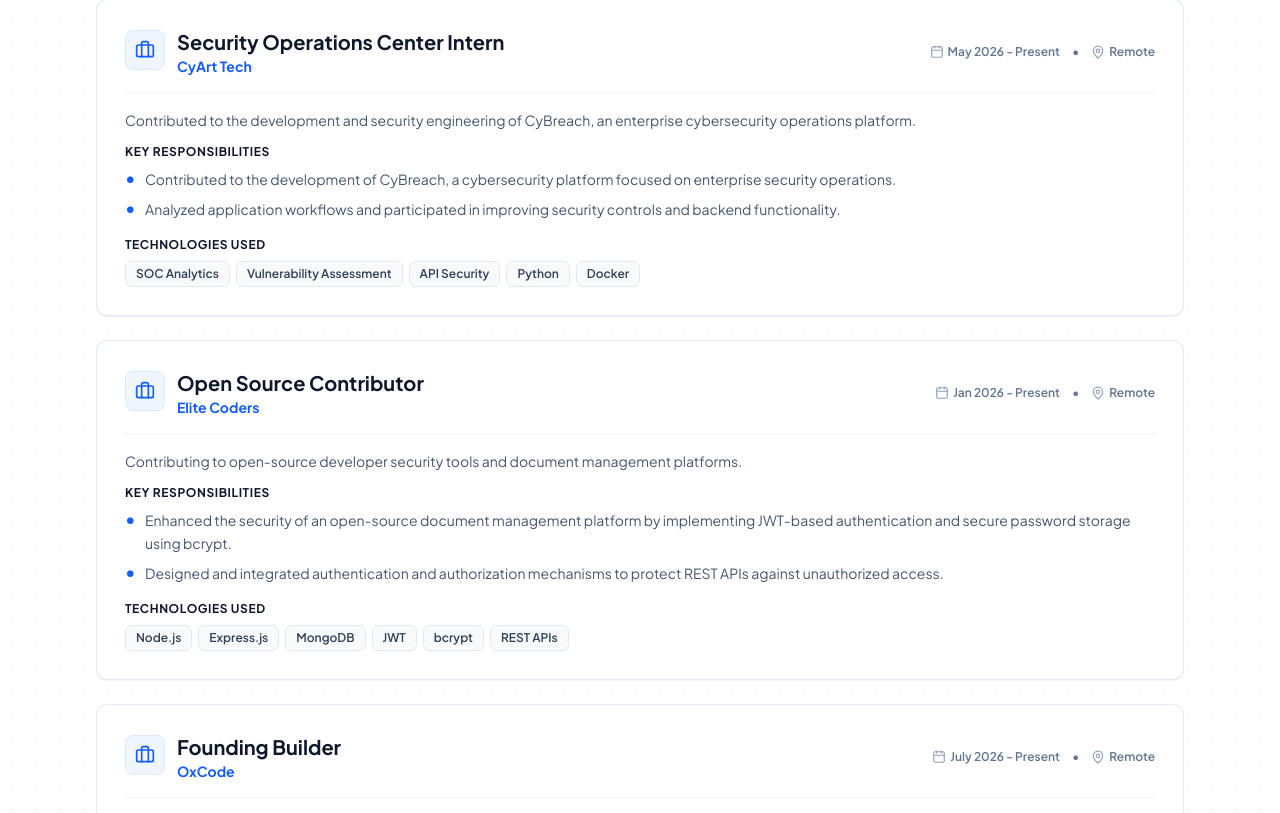
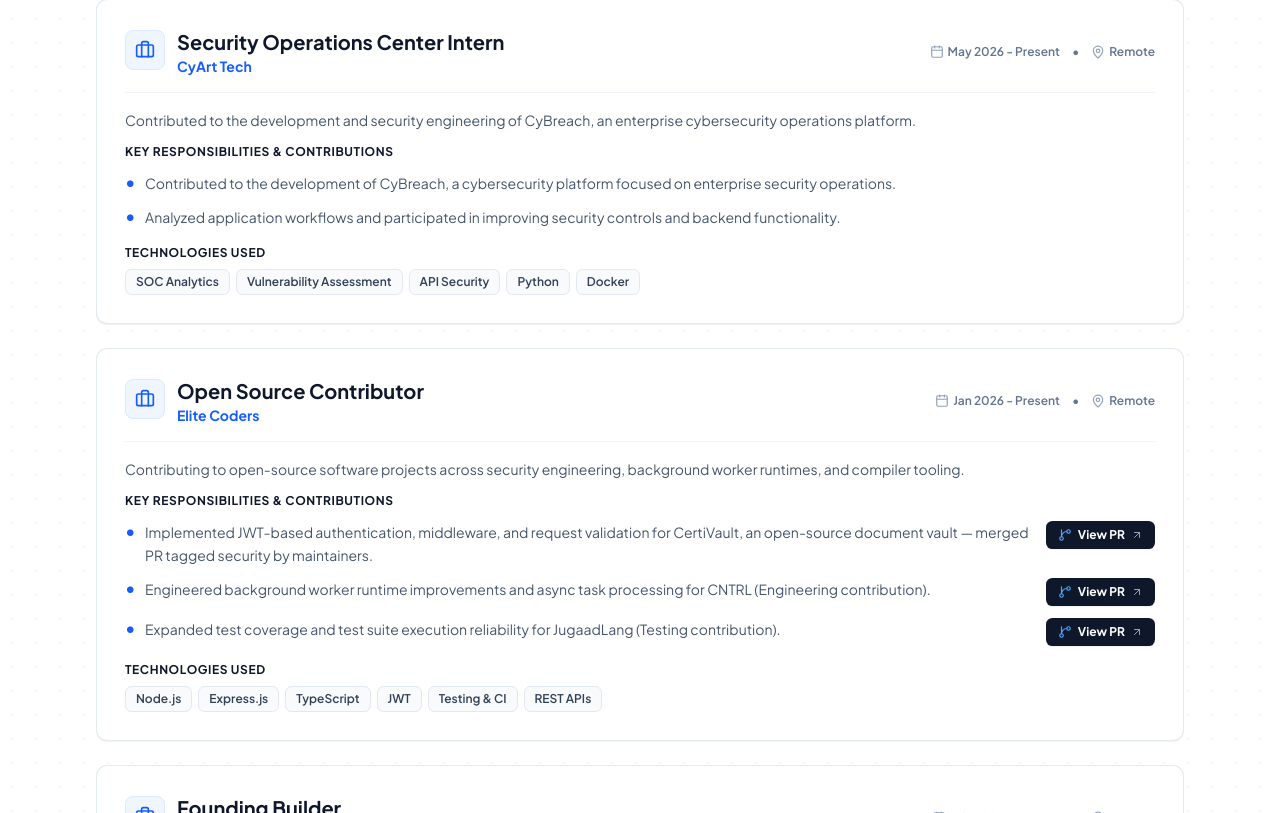
Before and after one commit to manishns2007/-portfolio, a Next.js app: page / in a window 1280 px wide. Shown: the part 2167-2980 px from the top of the page. Built offline with nearby package versions, Linux system fonts and the light colour scheme.

Commit message:
feat: add Experience component with detailed professional history and project contributions

```diff
--- a/components/experience.tsx
+++ b/components/experience.tsx
@@ -2,7 +2,7 @@
 
 import { motion } from 'framer-motion'
 import { useInView } from 'react-intersection-observer'
-import { Calendar, MapPin, Briefcase } from 'lucide-react'
+import { Calendar, MapPin, Briefcase, GitBranch, ArrowUpRight } from 'lucide-react'
 
 export function Experience() {
   const { ref, inView } = useInView({
@@ -10,7 +10,23 @@ export function Experience() {
     threshold: 0.1,
   })
 
-  const experiences = [
+  interface ResponsibilityItem {
+    text: string
+    prUrl?: string
+    prLabel?: string
+  }
+
+  interface ExperienceItem {
+    title: string
+    company: string
+    period: string
+    location: string
+    description: string
+    responsibilities: ResponsibilityItem[]
+    technologies: string[]
+  }
+
+  const experiences: ExperienceItem[] = [
     {
       title: 'Security Operations Center Intern',
       company: 'CyArt Tech',
@@ -18,8 +34,12 @@ export function Experience() {
       location: 'Remote',
       description: 'Contributed to the development and security engineering of CyBreach, an enterprise cybersecurity operations platform.',
       responsibilities: [
-        'Contributed to the development of CyBreach, a cybersecurity platform focused on enterprise security operations.',
-        'Analyzed application workflows and participated in improving security controls and backend functionality.',
+        {
+          text: 'Contributed to the development of CyBreach, a cybersecurity platform focused on enterprise security operations.',
+        },
+        {
+          text: 'Analyzed application workflows and participated in improving security controls and backend functionality.',
+        },
       ],
       technologies: ['SOC Analytics', 'Vulnerability Assessment', 'API Security', 'Python', 'Docker'],
     },
@@ -28,12 +48,25 @@ export function Experience() {
       company: 'Elite Coders',
       period: 'Jan 2026 - Present',
       location: 'Remote',
-      description: 'Contributing to open-source developer security tools and document management platforms.',
+      description: 'Contributing to open-source software projects across security engineering, background worker runtimes, and compiler tooling.',
       responsibilities: [
-        'Enhanced the security of an open-source document management platform by implementing JWT-based authentication and secure password storage using bcrypt.',
-        'Designed and integrated authentication and authorization mechanisms to protect REST APIs against unauthorized access.',
+        {
+          text: 'Implemented JWT-based authentication, middleware, and request validation for CertiVault, an open-source document vault — merged PR tagged security by maintainers.',
+          prUrl: 'https://github.com/Krishnx21/CertiVault/pull/29',
+          prLabel: 'View PR',
+        },
+        {
+          text: 'Engineered background worker runtime improvements and async task processing for CNTRL (Engineering contribution).',
+          prUrl: 'https://github.com/Omnikon-Org/CNTRL/pull/52',
+          prLabel: 'View PR',
+        },
+        {
+          text: 'Expanded test coverage and test suite execution reliability for JugaadLang (Testing contribution).',
+          prUrl: 'https://github.com/JugaadLang/jugaadlang/pull/79',
+          prLabel: 'View PR',
+        },
       ],
-      technologies: ['Node.js', 'Express.js', 'MongoDB', 'JWT', 'bcrypt', 'REST APIs'],
+      technologies: ['Node.js', 'Express.js', 'TypeScript', 'JWT', 'Testing & CI', 'REST APIs'],
     },
     {
       title: 'Founding Builder',
@@ -42,7 +75,9 @@ export function Experience() {
       location: 'Remote',
       description: 'Selected as one of 100 Founding Builders for OxCode through a competitive application process.',
       responsibilities: [
-        'Selected as one of 100 Founding Builders for Ox Code through a competitive application process, recognizing contributions through bug reporting and product feedback.',
+        {
+          text: 'Selected as one of 100 Founding Builders for Ox Code through a competitive application process, recognizing contributions through bug reporting and product feedback.',
+        },
       ],
       technologies: ['Python', 'Bug Reporting', 'Product Feedback', 'API Security'],
     },
@@ -123,12 +158,26 @@ export function Experience() {
 
                 <p className="text-slate-600 text-sm leading-relaxed mb-3">{exp.description}</p>
 
-                <div className="space-y-2 mb-4">
-                  <h4 className="text-xs font-bold text-slate-900 uppercase tracking-wider">Key Responsibilities</h4>
-                  {exp.responsibilities.map((item, rIndex) => (
-                    <div key={rIndex} className="grid grid-cols-[12px_1fr] gap-2 text-xs sm:text-sm text-slate-600 items-start">
-                      <span className="text-blue-600 font-bold text-base leading-none select-none mt-0.5">•</span>
-                      <span className="leading-relaxed">{item}</span>
+                <div className="space-y-3 mb-4">
+                  <h4 className="text-xs font-bold text-slate-900 uppercase tracking-wider">Key Responsibilities &amp; Contributions</h4>
+                  {exp.responsibilities.map((resp, rIndex) => (
+                    <div key={rIndex} className="flex flex-col sm:flex-row sm:items-start justify-between gap-2 text-xs sm:text-sm text-slate-600">
+                      <div className="grid grid-cols-[12px_1fr] gap-2 items-start flex-1">
+                        <span className="text-blue-600 font-bold text-base leading-none select-none mt-0.5">•</span>
+                        <span className="leading-relaxed">{resp.text}</span>
+                      </div>
+                      {resp.prUrl && (
+                        <a
+                          href={resp.prUrl}
+                          target="_blank"
+                          rel="noopener noreferrer"
+                          className="inline-flex items-center gap-1.5 px-3 py-1.5 bg-slate-900 hover:bg-blue-600 text-white rounded-md text-xs font-bold transition-colors self-start sm:self-auto flex-shrink-0 ml-5 sm:ml-0 shadow-2xs"
+                        >
+                          <GitBranch className="w-3.5 h-3.5 text-blue-400" />
+                          <span>View PR</span>
+                          <ArrowUpRight className="w-3 h-3 text-slate-400" />
+                        </a>
+                      )}
                     </div>
                   ))}
                 </div>
```
